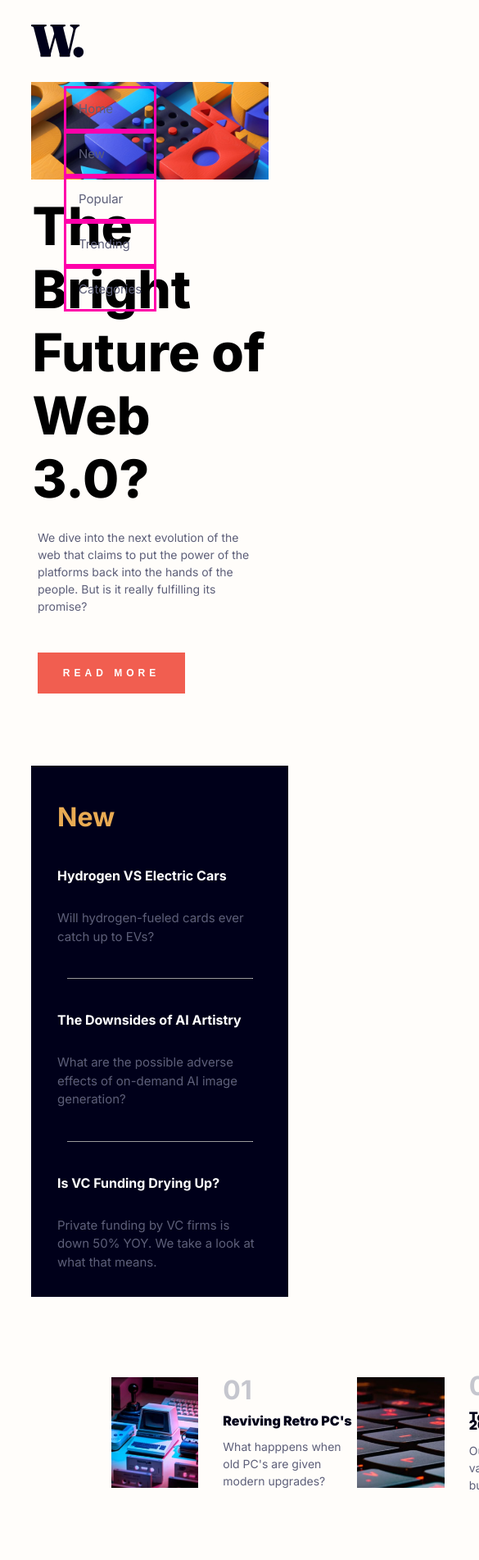
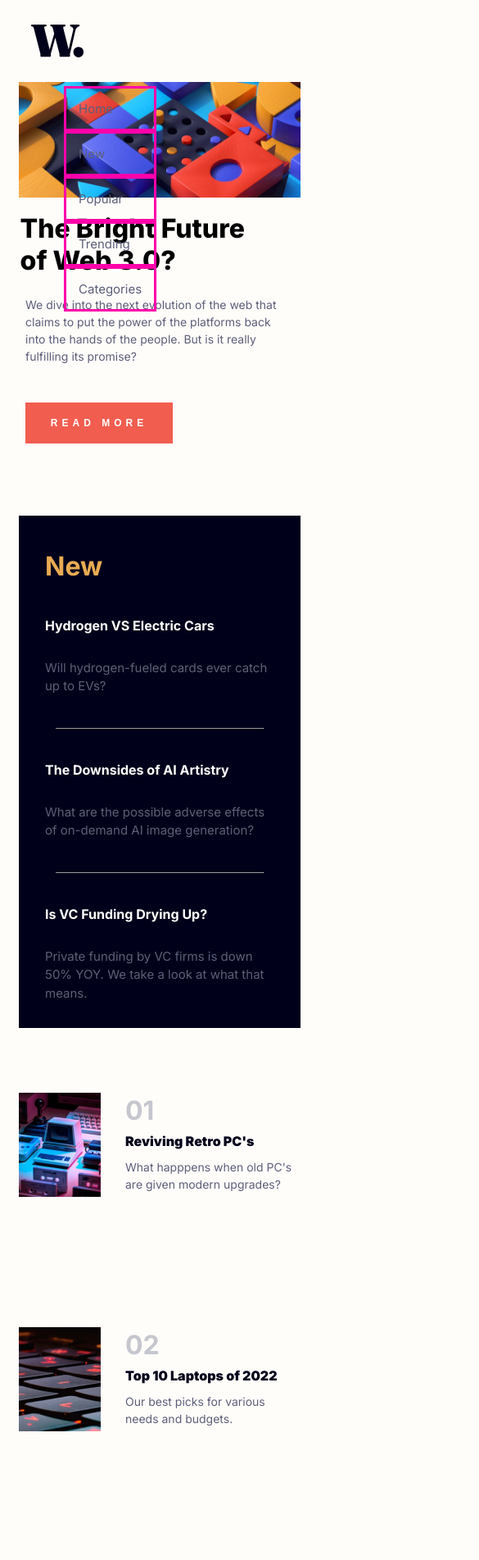
Before and after one commit to Chaveguapo/news-webpage-main, a React (Create React App) app: page / in a window 390 px wide. Shown: the top 1903 px of the page at 82% size, 585 px wide, since content can reach past the window. Built offline with nearby package versions, Linux system fonts and the light colour scheme.

Commit message:
Flex complete

```diff
--- a/src/Components/Container.css
+++ b/src/Components/Container.css
@@ -5,7 +5,6 @@
   flex-direction: row;
   max-width: 1440px;
   margin: 0 8rem;
-  justify-content: center;
 }
 /* ------------------------------------------------------- */
 /* Banner container */
@@ -13,7 +12,6 @@
   display: flex;
   flex-wrap: wrap;
   flex-direction: column;
-
   padding-right: 1.5rem;
 }
 
@@ -105,8 +103,8 @@
 .post-container {
   max-width: 1440px;
   display: flex;
-  /* flex-wrap: wrap; */
-  justify-content: space-between;
+  flex-wrap: wrap;
+  gap: 2rem;
   flex-direction: row;
   margin: 0.2rem 8rem;
   height: 40%;
@@ -115,7 +113,6 @@
 .set-post {
   display: flex;
   flex-direction: row;
-
   max-width: 24rem;
 }
 
@@ -151,18 +148,34 @@
 /* CSS Responsive */
 @media screen and (max-width: 500px) {
   .container {
-    margin: 2em;
+    margin: 1em;
     flex-direction: column;
     flex-wrap: wrap;
     gap: 5rem;
   }
 
   .banner-container {
-    flex-direction: column;
+    padding: 0;
   }
+  .banner-tittle {
+    /* padding: 0.1rem; */
+    font-size: 2rem;
+    padding-right: 2rem;
+  }
+  .desktop-image {
+    max-width: 100%;
+    height: auto;
+    object-fit: cover;
+  }
+
   .main-text-container {
     display: flex;
     flex-direction: column;
     align-self: left;
   }
+
+  .post-container {
+    margin: 1em;
+    justify-content: center;
+  }
 }
```
